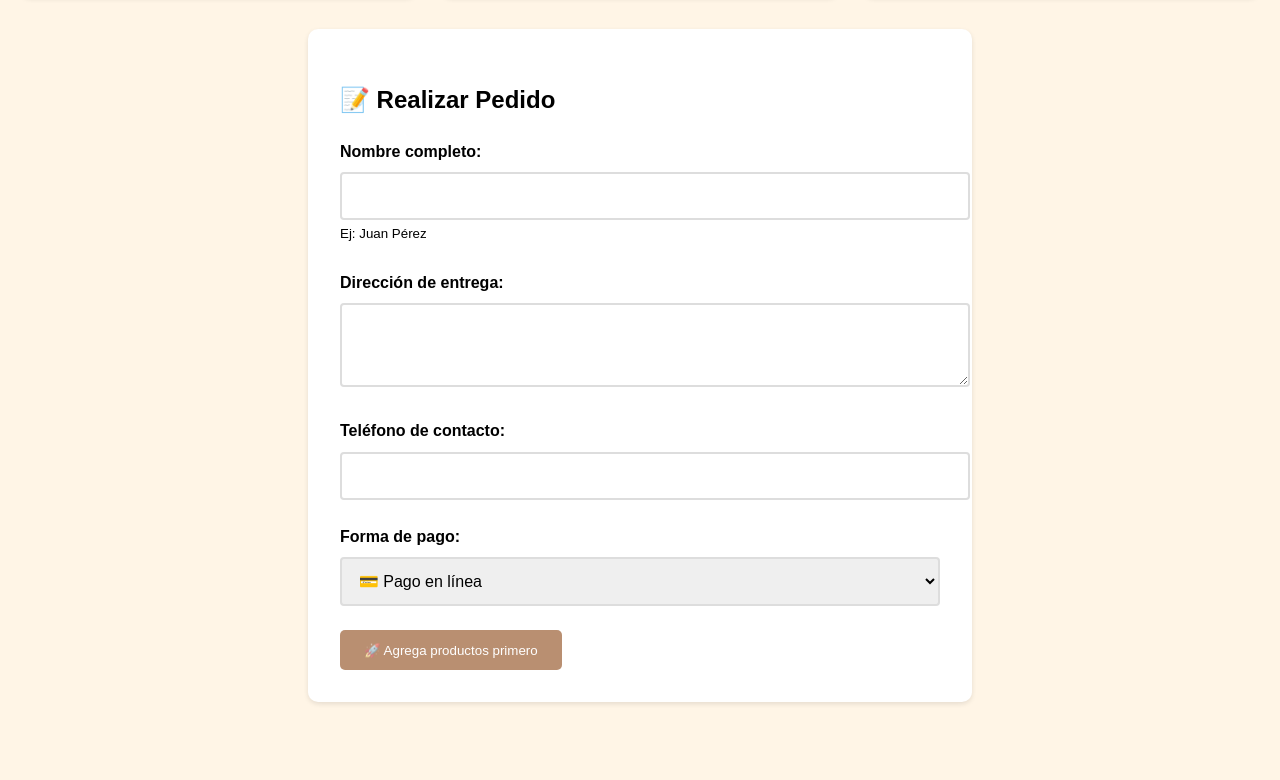
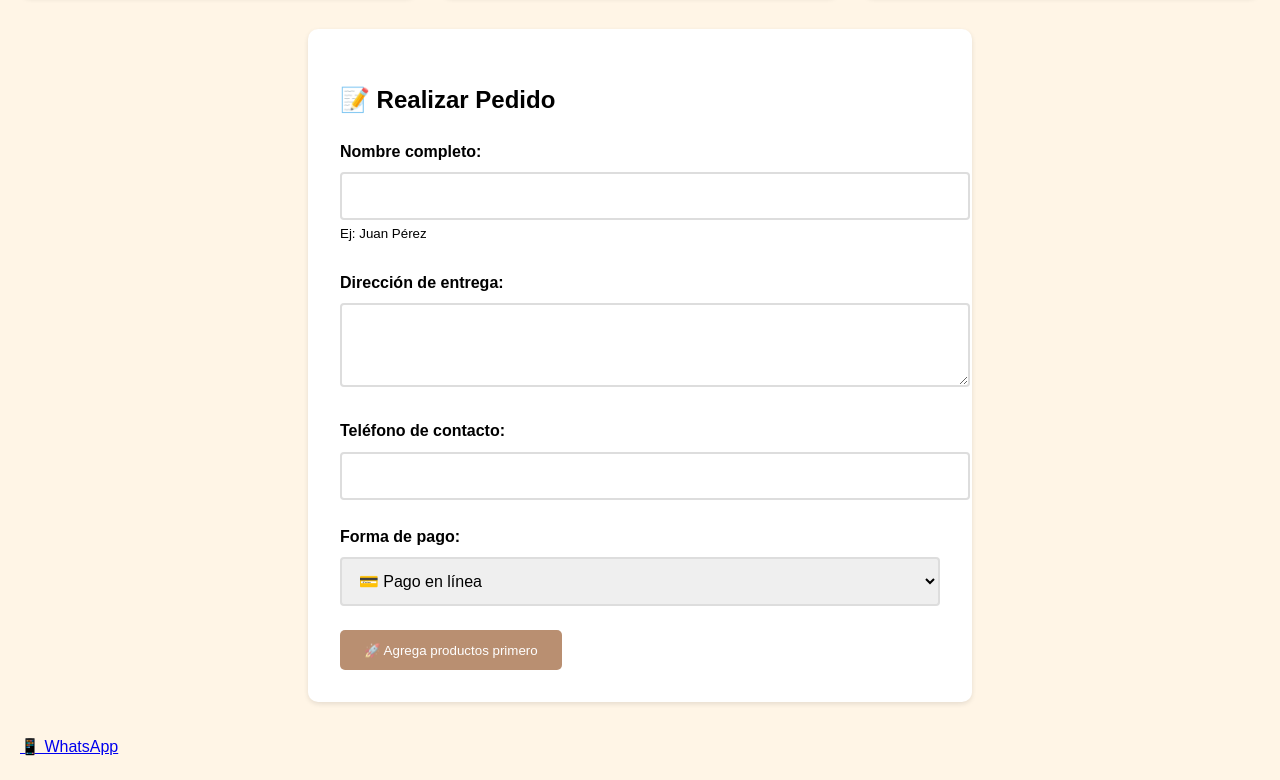
Before and after one commit to stolenshop/X, a plain HTML site: page index.html in a window 1280 px wide. Shown: the part 574-1354 px from the top of the page. Before the commit the page ends 1328 px from the top, so only its background shows below. Drawn offline with nearby package versions, Linux system fonts and the light colour scheme.

Commit message:
Update index.html

```diff
--- a/index.html
+++ b/index.html
@@ -86,5 +86,11 @@
     </main>
 
     <script src="script.js"></script>
+<a href="https://wa.me/521234567890?text=Hola,%20quiero%20información%20de%20Stolen%20Potato"
+   class="whatsapp-button"
+   target="_blank"
+   aria-label="Contactar por WhatsApp">
+   📱 WhatsApp
+</a>
 </body>
 </html>
```
